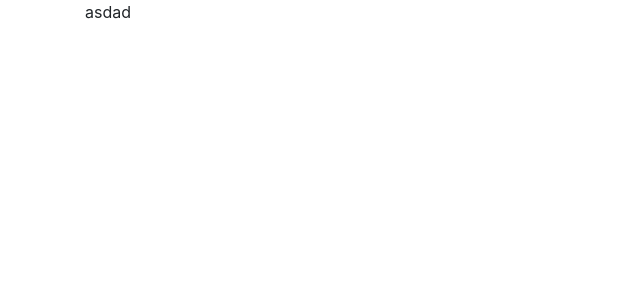
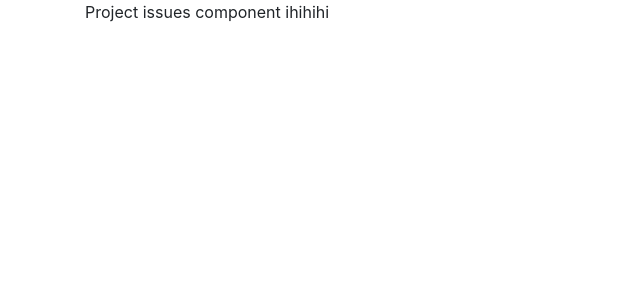
Before and after one commit to gpbaculio/fcc-issue-tracker, a React (Create React App) app in the folder frontend/: page /1 in a window 1280 px wide. Shown: the top 300 px of the page, without its empty margins (0-640 px from the left). Built offline with nearby package versions, Linux system fonts and the light colour scheme.

Commit message:
added Link

```diff
--- a/frontend/src/components/Issue.tsx
+++ b/frontend/src/components/Issue.tsx
@@ -2,7 +2,7 @@ import React, { Component } from 'react';
 
 class Issue extends Component {
   render() {
-    return <div>asdad</div>;
+    return <div>Project issues component ihihihi</div>;
   }
 }
 
--- a/frontend/src/components/SearchAutoComplete.tsx
+++ b/frontend/src/components/SearchAutoComplete.tsx
@@ -1,4 +1,5 @@
 import React, { Component } from 'react';
+import { Link } from 'react-router-dom';
 import { Spinner } from 'reactstrap';
 
 interface SearchAutoCompleteProps {
@@ -23,7 +24,9 @@ const SearchAutoComplete = ({
           `<strong>${text}</strong>`
         );
         return (
-          <div key={i} dangerouslySetInnerHTML={{ __html: projectText }} />
+          <Link to={`/${project_name}`}>
+            <div key={i} dangerouslySetInnerHTML={{ __html: projectText }} />
+          </Link>
         );
       })}
       {loading && (
```
Also changed, not shown: frontend/src/components/SearchIssues.tsx (+1 -7 lines).
